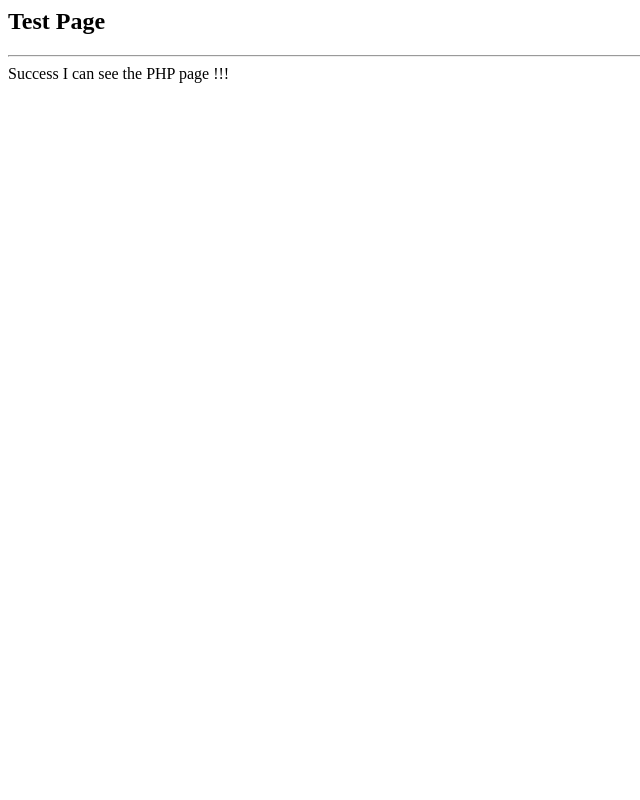
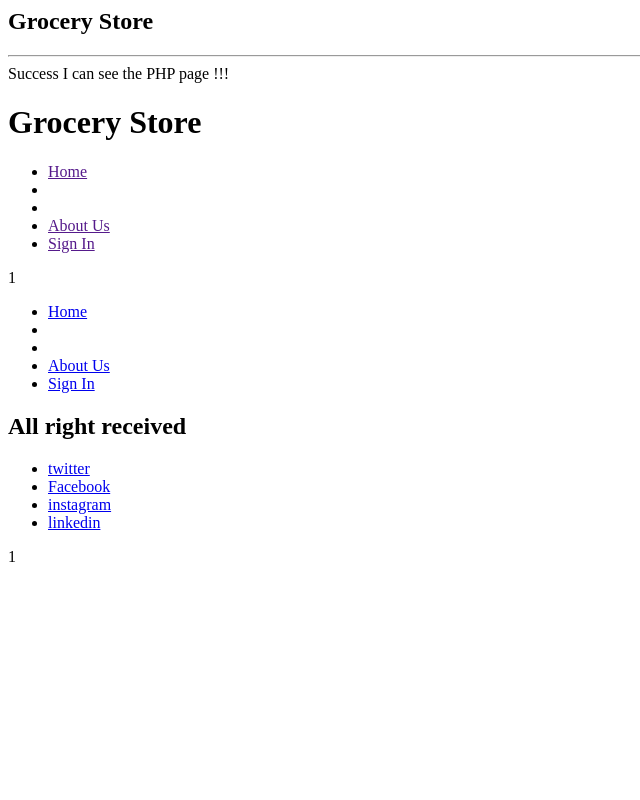
Before and after one commit to Senadeera-NK/grocery-store, a PHP site: page / in a window 1280 px wide. Shown: the whole page, without its empty margins (0-640 px from the left). Run offline with PHP 8.4, Linux system fonts and the light colour scheme.

Commit message:
2022/3/4
created header, footer html pages roughly.

```diff
--- /dev/null
+++ b/footer.html
@@ -0,0 +1,28 @@
+<!DOCTYPE html>
+<html lang="en">
+<head>
+  <meta charset="UTF-8">
+  <meta http-equiv="X-UA-Compatible" content="IE=edge">
+  <meta name="viewport" content="width=device-width, initial-scale=1.0">
+  <link rel="stylesheet" href="index.css">
+  <title>Grocery Store</title>
+</head>
+<body>
+  <footer>
+    <ul>
+      <li><a href="http://">Home</a></li>
+      <li><a href="http://"></a></li>
+      <li><a href="http://"></a></li>
+      <li><a href="http://">About Us</a></li>
+      <li><a href="http://">Sign In</a></li>
+    </ul>
+    <h2>All right received</h2>
+    <ul>
+      <li><a href="http://">twitter</a></li>
+      <li><a href="http://">Facebook</a></li>
+      <li><a href="http://">instagram</a></li>
+      <li><a href="http://">linkedin</a></li>
+    </ul>
+  </footer>
+</body>
+</html>
--- /dev/null
+++ b/header.html
@@ -0,0 +1,20 @@
+<!DOCTYPE html>
+<html lang="en">
+<head>
+  <meta charset="UTF-8">
+  <meta http-equiv="X-UA-Compatible" content="IE=edge">
+  <meta name="viewport" content="width=device-width, initial-scale=1.0">
+  <link rel="stylesheet" href="index.css">
+  <title>Grocery Store</title>
+</head>
+<body>
+  <h1>Grocery Store</h1>
+  <ul>
+    <li><a href="">Home</a></li>
+    <li><a href=""></a></li>
+    <li><a href=""></a></li>
+    <li><a href="">About Us</a></li>
+    <li><a href="">Sign In</a></li>
+  </ul>
+</body>
+</html>
--- /dev/null
+++ b/index.css
@@ -0,0 +1,3 @@
+*{
+  box-sizing: border-box;
+}
--- a/index.php
+++ b/index.php
@@ -1,6 +1,9 @@
 <?php
-$pagename = "Test Page";
+$pagename = "Grocery Store";
 echo "<title>".$pagename."</title>";
 echo "<h2>".$pagename."</h2>";
 echo "<hr>Success I can see the PHP page !!!";
+echo include('header.html');
+
+echo include('footer.html');
 ?>
```
